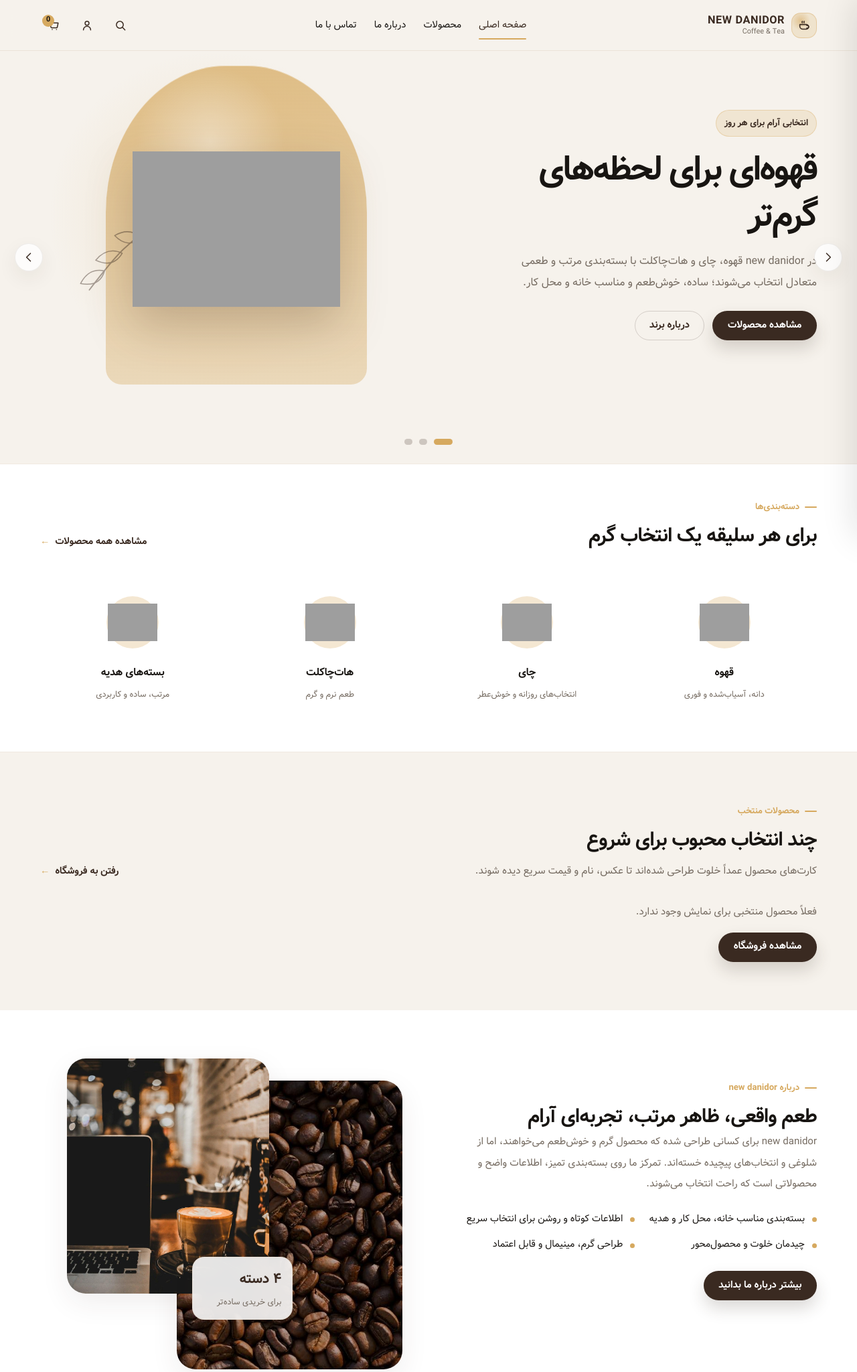
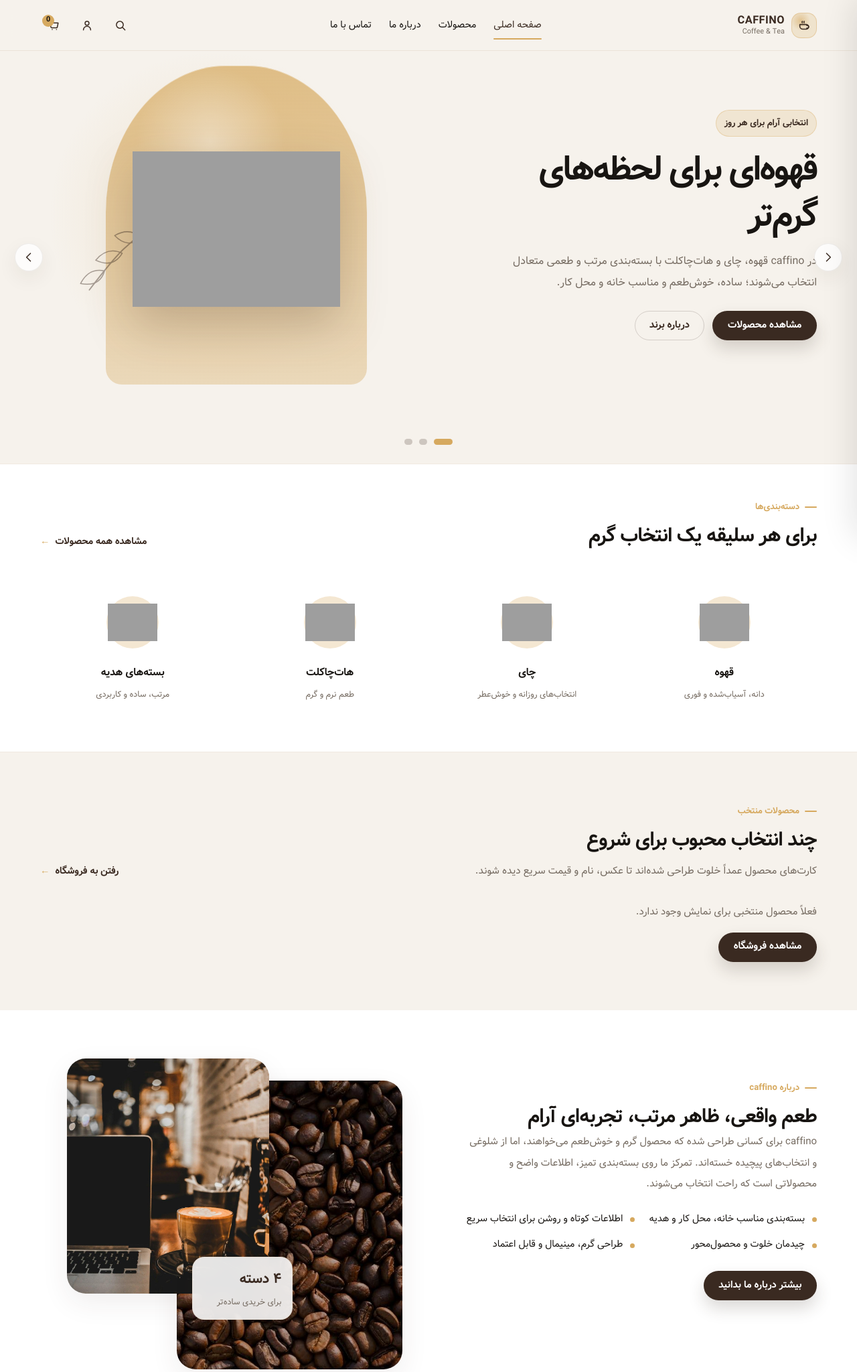
Before and after one commit to mohammd-1819/ecommerce_clone, a Django app: page / in a window 1280 px wide. Shown: the top 2048 px of the page at 67% size. Run offline with Django 5.2, Linux system fonts and the light colour scheme; data that the repository does not hold is empty; parts of the project's set-up code (start-up, migrations or seed data) failed here and were passed over; grey boxes are pictures that could not be loaded.

Commit message:
change name to caffino

```diff
--- a/landing/templates/landing/contact.html
+++ b/landing/templates/landing/contact.html
@@ -88,7 +88,7 @@
             </span>
             <div class="contact-card-body">
               <h3 class="contact-card-title">اینستاگرام</h3>
-              <a class="contact-card-value" href="#" target="_blank" rel="noopener">new_danidor@</a>
+              <a class="contact-card-value" href="#" target="_blank" rel="noopener">Caffino@</a>
             </div>
           </article>
 
--- a/landing/templates/landing/home.html
+++ b/landing/templates/landing/home.html
@@ -2,12 +2,12 @@
 {% load static %}
 {% load static humanize %}
 
-{% block title %}new danidor | قهوه، چای و هات‌چاکلت{% endblock %}
-{% block meta_description %}فروشگاه مینیمال و گرم new danidor برای قهوه، چای، هات‌چاکلت و بسته‌های هدیه.{% endblock %}
+{% block title %}caffino | قهوه، چای و هات‌چاکلت{% endblock %}
+{% block meta_description %}فروشگاه مینیمال و گرم caffino برای قهوه، چای، هات‌چاکلت و بسته‌های هدیه.{% endblock %}
 
 {% block content %}
 <main id="main-content">
-    <section class="hero" data-hero-slider aria-label="اسلایدر معرفی محصولات new danidor">
+    <section class="hero" data-hero-slider aria-label="اسلایدر معرفی محصولات caffino">
       <div class="hero-slider">
         <article class="hero-slide is-active" data-hero-slide aria-hidden="false">
           <div class="container">
@@ -15,7 +15,7 @@
               <div class="hero-content reveal">
                 <span class="hero-kicker">انتخابی آرام برای هر روز</span>
                 <h1 class="hero-title">قهوه‌ای برای لحظه‌های گرم‌تر</h1>
-                <p class="hero-description">در new danidor قهوه، چای و هات‌چاکلت با بسته‌بندی مرتب و طعمی متعادل انتخاب می‌شوند؛ ساده، خوش‌طعم و مناسب خانه و محل کار.</p>
+                <p class="hero-description">در caffino قهوه، چای و هات‌چاکلت با بسته‌بندی مرتب و طعمی متعادل انتخاب می‌شوند؛ ساده، خوش‌طعم و مناسب خانه و محل کار.</p>
                 <div class="hero-actions">
                   <a class="btn btn-primary" href="{% url 'product:product-list' %}">مشاهده محصولات</a>
                   <a class="btn btn-outline" href="{% url 'landing:about' %}">درباره برند</a>
@@ -235,9 +235,9 @@
     <section class="about-section section"  id="about" aria-labelledby="about-title">
       <div class="container about-grid" >
         <div class="about-content reveal" style='margin-battom: -5rem;'>
-          <span class="section-eyebrow">درباره new danidor</span>
+          <span class="section-eyebrow">درباره caffino</span>
           <h2 class="section-title" id="about-title">طعم واقعی، ظاهر مرتب، تجربه‌ای آرام</h2>
-          <p class="about-text">new danidor برای کسانی طراحی شده که محصول گرم و خوش‌طعم می‌خواهند، اما از شلوغی و انتخاب‌های پیچیده خسته‌اند. تمرکز ما روی بسته‌بندی تمیز، اطلاعات واضح و محصولاتی است که راحت انتخاب می‌شوند.</p>
+          <p class="about-text">caffino برای کسانی طراحی شده که محصول گرم و خوش‌طعم می‌خواهند، اما از شلوغی و انتخاب‌های پیچیده خسته‌اند. تمرکز ما روی بسته‌بندی تمیز، اطلاعات واضح و محصولاتی است که راحت انتخاب می‌شوند.</p>
           <ul class="about-list">
             <li>بسته‌بندی مناسب خانه، محل کار و هدیه</li>
             <li>اطلاعات کوتاه و روشن برای انتخاب سریع</li>
--- a/templates/base.html
+++ b/templates/base.html
@@ -5,8 +5,8 @@
 <head>
   <meta charset="utf-8">
   <meta name="viewport" content="width=device-width, initial-scale=1">
-  <title>{% block title %}new danidor | قهوه، چای و هات‌چاکلت{% endblock %}</title>
-  <meta name="description" content="{% block meta_description %}فروشگاه مینیمال و گرم new danidor برای قهوه، چای، هات‌چاکلت و بسته‌های هدیه.{% endblock %}">
+  <title>{% block title %}caffino | قهوه، چای و هات‌چاکلت{% endblock %}</title>
+  <meta name="description" content="{% block meta_description %}فروشگاه مینیمال و گرم caffino برای قهوه، چای، هات‌چاکلت و بسته‌های هدیه.{% endblock %}">
   <link rel="stylesheet" href="{% static 'css/main.css' %}">
   {% block extra_head %}{% endblock %}
 </head>
@@ -14,7 +14,7 @@
 
   <header class="site-header" aria-label="سربرگ سایت">
     <div class="container header-inner">
-      <a class="logo" href="{% url 'landing:home' %}" aria-label="صفحه اصلی new danidor">
+      <a class="logo" href="{% url 'landing:home' %}" aria-label="صفحه اصلی caffino">
         <span class="logo-mark" aria-hidden="true">
           <svg width="22" height="22" viewBox="0 0 24 24" fill="none" xmlns="http://www.w3.org/2000/svg">
             <path d="M7 10.5h8.5a3.75 3.75 0 0 1 0 7.5H10a5 5 0 0 1-5-5v-2.5h2Z" stroke="currentColor" stroke-width="1.7" stroke-linecap="round" stroke-linejoin="round"/>
@@ -23,7 +23,7 @@
           </svg>
         </span>
         <span class="logo-text">
-          <span class="logo-title">NEW DANIDOR</span>
+          <span class="logo-title">CAFFINO</span>
           <span class="logo-subtitle">Coffee & Tea</span>
         </span>
       </a>
@@ -104,7 +104,7 @@
     <div class="container footer-main">
       <div class="footer-grid">
         <div class="footer-col">
-          <a class="footer-logo" href="{% url 'landing:home' %}" aria-label="new danidor">
+          <a class="footer-logo" href="{% url 'landing:home' %}" aria-label="caffino">
             <span class="logo-mark" aria-hidden="true">
               <svg width="22" height="22" viewBox="0 0 24 24" fill="none" xmlns="http://www.w3.org/2000/svg">
                 <path d="M7 10.5h8.5a3.75 3.75 0 0 1 0 7.5H10a5 5 0 0 1-5-5v-2.5h2Z" stroke="currentColor" stroke-width="1.7" stroke-linecap="round" stroke-linejoin="round"/>
@@ -113,7 +113,7 @@
               </svg>
             </span>
             <span class="logo-text">
-              <span class="logo-title">NEW DANIDOR</span>
+              <span class="logo-title">CAFFINO</span>
               <span class="logo-subtitle">Coffee & Tea</span>
             </span>
           </a>
@@ -157,7 +157,7 @@
           <div class="footer-contact">
             <span>تهران، ایران</span>
             <span>تلفن: ۰۲۱-۰۰۰۰۰۰۰۰</span>
-            <span>ایمیل: hello@newdanidor.ir</span>
+            <span>ایمیل: hello@caffino.ir</span>
             <span>ساعت پاسخ‌گویی: ۹ تا ۱۸</span>
           </div>
         </div>
@@ -166,7 +166,7 @@
 
     <div class="footer-bottom">
       <div class="container footer-bottom-inner">
-        <span>© <span data-current-year></span> new danidor. همه حقوق محفوظ است.</span>
+        <span>© <span data-current-year></span> caffino. همه حقوق محفوظ است.</span>
         <span>طراحی مینیمال برای فروشگاه قهوه و نوشیدنی‌های گرم</span>
       </div>
     </div>
@@ -175,7 +175,7 @@
   <div class="mobile-menu-overlay" data-mobile-overlay aria-hidden="true"></div>
   <aside class="mobile-menu" data-mobile-menu aria-hidden="true" aria-label="منوی موبایل">
     <div class="mobile-menu-head">
-      <a class="logo" href="{% url 'landing:home' %}" aria-label="صفحه اصلی new danidor">
+      <a class="logo" href="{% url 'landing:home' %}" aria-label="صفحه اصلی caffino">
         <span class="logo-mark" aria-hidden="true">
           <svg width="22" height="22" viewBox="0 0 24 24" fill="none" xmlns="http://www.w3.org/2000/svg">
             <path d="M7 10.5h8.5a3.75 3.75 0 0 1 0 7.5H10a5 5 0 0 1-5-5v-2.5h2Z" stroke="currentColor" stroke-width="1.7" stroke-linecap="round" stroke-linejoin="round"/>
@@ -184,7 +184,7 @@
           </svg>
         </span>
         <span class="logo-text">
-          <span class="logo-title">NEW DANIDOR</span>
+          <span class="logo-title">CAFFINO</span>
           <span class="logo-subtitle">Coffee & Tea</span>
         </span>
       </a>
```
